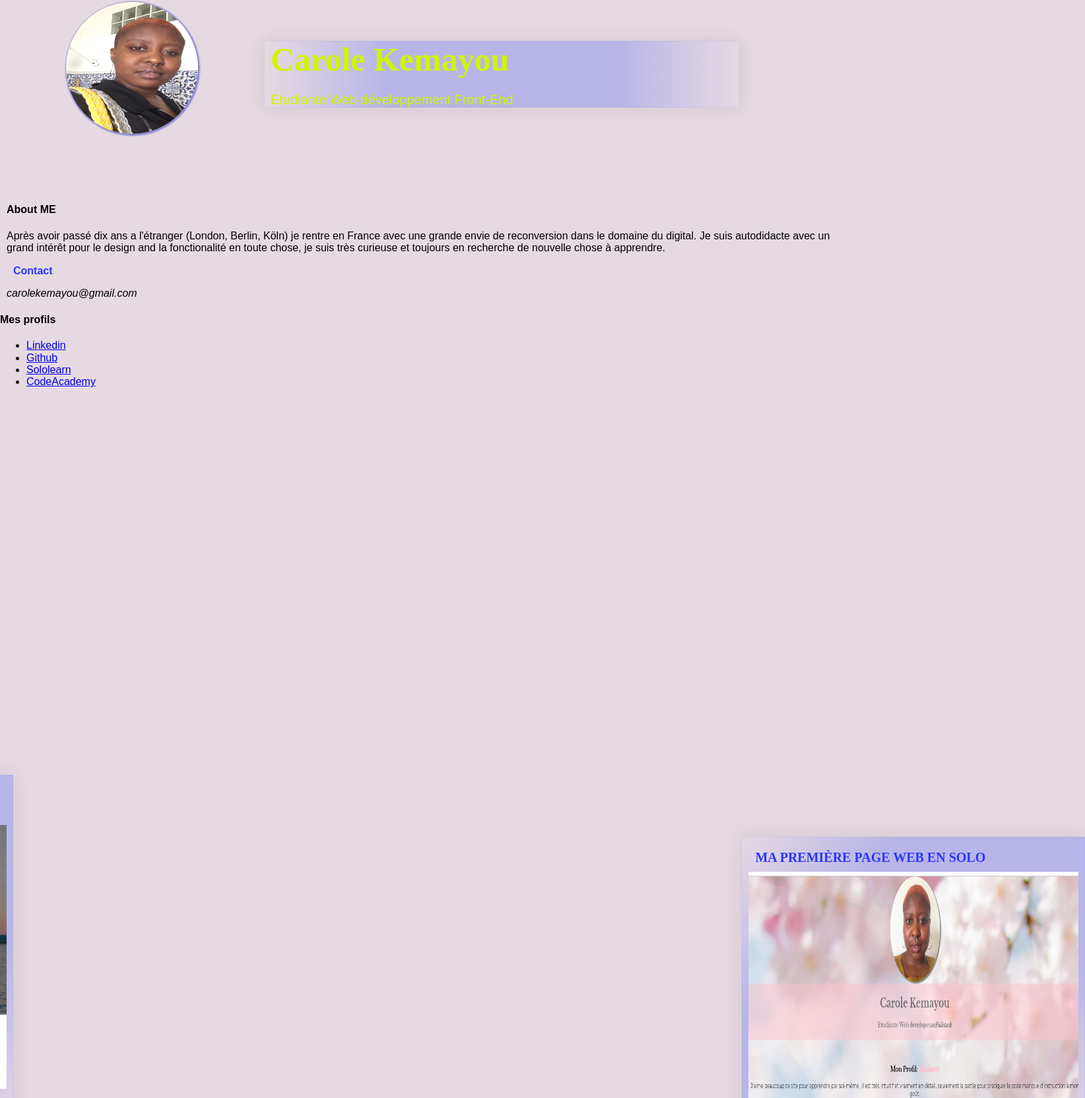
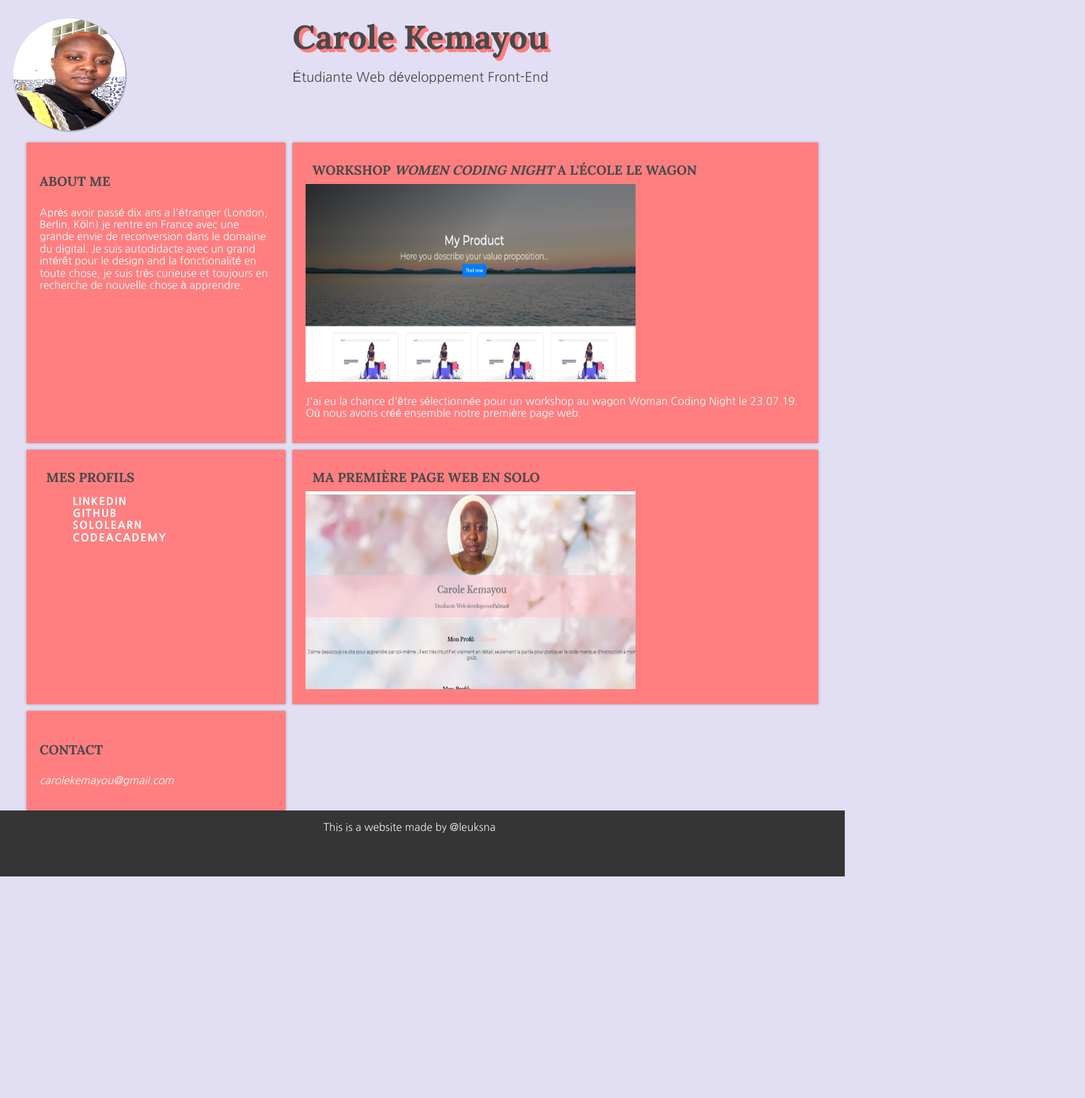
Before and after one commit to leuksna/portofolio-2, a plain HTML site: page index.html in a window 1280 px wide. Shown: the part 17-1682 px from the top of the page at 66% size, 1644 px wide, since content can reach past the window. After the commit the page ends 1346 px from the top, so only its background shows below. Drawn offline with nearby package versions, Linux system fonts and the light colour scheme.

Commit message:
Update style.css

```diff
--- a/style.css
+++ b/style.css
@@ -1,221 +1,254 @@
+/* color palette neutral/soft pink, sharp small shaddow
+simple layout, sharp font, add tech photo*/
+
+
 body {
-	 font-family: sans-serif;
-	 background-color: #9D6C8C3F;
+	font-family: 'Nanum Gothic', sans-serif;
+	background-color:#E2DEF3FF;
+	color: white;
+}
+
+.header-wrapper {
+
+	max-height: 1200px;
+	margin:0 auto;
+	padding: 15px 20px;
+	margin-top: 30px;
+	display: grid;
+	grid-template-columns: repeat(3, 1fr);
+	grid-template-areas: "portrait intro intro";
+	color: white;
+}
+
+.portrait img {
+	grid-area: portrait;
+	width: 170px;
+	height: 170px;
+	border-radius: 85px;
+	filter:brightness(1.1) contrast(1.2);
+	box-shadow: 1px 1px 1px 1px rgba(0, 0, 0,.25);
+
+}
+
+.intro{
+	grid-area: intro;
+	padding: 0 10px ;
+	border-width: 1px;
+	font-size: 20px;
+	color: #494949FF;
+	}
+
+.intro h1 {
+	font-family: 'Lora', serif;
+	font-size: 50px;
+	padding: 0;
+	margin: 0;
+	text-shadow: rgb(255, 127, 128) 1px 1px,
+    rgb(255, 127, 128) 2px 2px,
+    rgb(255, 127, 128) 3px 3px,
+    rgb(255, 127, 128) 4px 4px,
+    rgb(255, 127, 128) 5px 5px;
+
+}
+
+/*main content styling*/
+
+.main-wrapper{
+
+	max-width: 1200px;
+	margin: auto;
+
+
+}
+
+.wrapper {
+
+	max-width: 100%;
+	margin: auto;
+	display: grid;
+	grid-template-columns: repeat(3,1fr);
+	grid-gap: 10px;
+	grid-template-areas:
+	"about workshop workshop"
+	"profil firsttry firsttry"
+	"contact . .";
+
 }
 
 
-nav {
-
-	font-family: 'Crimson Pro', serif;
-	text-transform: uppercase;
-	color: #D0F400FF;
-	background-color: #2B35FF;
-	list-style: : none;
-	text-align: right;
-	box-shadow: 2px 2px #DBDBDBFF, -2px -2px #DBDBDBFF;
-background: linear-gradient(90deg,
-     rgba(0, 38, 255, 0) 0%,
-     rgba(0, 38, 255, 0.2) 25%,
-     rgba(0, 38, 255, 0.2) 75%,
-     rgba(0, 38, 255, 0) 100%);
-   box-shadow: 0 0 25px rgba(0, 0, 0, 0.1),
-     inset 0 0 1px rgba(0, 38, 255, 0.6);
+/*about me section*/
+.about-me{
+	grid-area: about;
+	padding: 20px;
+	box-shadow: 0 0 4px rgba(0,0,0,.25);
+	border-radius: 2px;
+	background-color: #FF7F80FF;
 }
 
-
-nav li {
-	display: inline-block;
-	padding: 0 25px 0 25px;
-
-}
-.portrait img {
-	width: 200px;
-	height: 200px;
-	position: relative;
-	left: 100px;
-	top: 20px;
-	border-radius: 100px;
-	box-shadow: 1px 1px 2px 2px #2E32CA7E;
+.about-me h4 {
+	font-family: 'Lora', serif;
+	font-size: 20px;
+	text-transform: uppercase;
+	color: #494949FF;
 }
 
-.intro{
-	width: 700px;
-	color: #D0F400FF;
-	background-color:#2B35FF;
-	padding: 0 10px 0 10px;
-	border-width: 1px;
-	display: block;
-	font-size: 20px;
-	position: relative;
-	top: -125px;
-	left: 400px;
-	background: linear-gradient(90deg,
-     rgba(0, 38, 255, 0) 0%,
-     rgba(0, 38, 255, 0.2) 25%,
-     rgba(0, 38, 255, 0.2) 75%,
-     rgba(0, 38, 255, 0) 100%);
-   box-shadow: 0 0 25px rgba(0, 0, 0, 0.1),
-     inset 0 0 1px rgba(0, 38, 255, 0.6);
-}
+/* contact section*/
+.contact{
+	grid-area: contact;
+	padding: 20px;
+	box-shadow: 0 0 4px rgba(0,0,0,.25);
+	border-radius: 2px;
+	background-color: #FF7F80FF;
 
-.intro h1 {
-	font-family: 'Crimson Pro', serif;
-	font-size: 50px;
-	padding: 0;
-	margin: 0;
-}
 
-#about{
-	width: 400px;
-	height: 400px;
-	color: #D0F400FF;
-	display: inline-block;
-	position: relative;
-	left: 150px;
-	top: -200px;
-	border-radius: 2px;
-	background: linear-gradient(180deg,
-     rgba(0, 38, 255, 0) 0%,
-     rgba(0, 38, 255, 0.2) 25%,
-     rgba(0, 38, 255, 0.2) 75%,
-     rgba(0, 38, 255, 0) 100%);
-   box-shadow: 0 0 25px rgba(0, 0, 0, 0.1),
-     inset 0 0 1px rgba(0, 38, 255, 0.6);
-     z-index: 4;
-}
-
-#about h4 {
-	font-family: 'Crimson Pro', serif;
-	font-size: 20px;
-	text-transform: uppercase;
-	color: #2B35FF;
-}
-
-.about-me{
-	margin: 10px;
-
-}
-.contact{
-	margin: 10px;
 
 }
 .contact h4{
-	margin: 10px;
-	color: #2B35FF;
+	font-family: 'Lora', serif;
+	font-size: 20px;
+	text-transform: uppercase;
+	color: #494949FF;
 }
 
+/*profil section*/
+.profil-wrapper{
+	grid-area:profil;
+	box-shadow: 0 0 4px rgba(0,0,0,.25);
+	padding: 20px;
+	border-radius: 2px;
+	background-color: #FF7F80FF;
+	color: #494949FF;
 
-.profil{
-	width: 300px;
-	height: 200px;
-	color: #2B35FF;
-	display: inline-block;
-	position: relative;
-	bottom: 120px;
-	left: 400px;
-	border-radius: 2px;
-	background: linear-gradient(130deg,
-     rgba(0, 38, 255, 0) 0%,
-     rgba(0, 38, 255, 0.2) 25%,
-     rgba(0, 38, 255, 0.2) 75%,
-     rgba(0, 38, 255, 0) 100%);
-   box-shadow: 0 0 25px rgba(0, 0, 0, 0.1),
-     inset 0 0 1px rgba(0, 38, 255, 0.6);
-     z-index: 3;
+
 }
 
-.profil h4 {
-	font-family: 'Crimson Pro', serif;
+.profil-wrapper h4 {
+	font-family: 'Lora', serif;
 	font-size: 20px;
 	text-transform: uppercase;
 	margin: 10px;
 }
-
-.profil a {
+.profil-wrapper ul li{
+	list-style-type: none;
+}
+.profil-wrapper a {
+	text-transform: uppercase;
 	text-decoration: none;
-	color:  #D0F400FF;
+	letter-spacing: .1em;
+	font-weight: bold;
+	padding: 10px;
+	color: white;
 }
 
 a:hover {
-  text-decoration: underline;
-  color: #2B35FF;
+  color: hotpink;
+  cursor: pointer;
   }
 
+/*project section*/
+
 .workshop{
-	color: #D0F400FF;
-	width: 500px;
-	height: 530px;
-	display: inline-block;
-	z-index: 2;
-	position: relative;
-	right: 500px;
-	top: 570px;
-	padding: 10px;
-	background: linear-gradient(130deg,
-     rgba(0, 38, 255, 0) 0%,
-     rgba(0, 38, 255, 0.2) 25%,
-     rgba(0, 38, 255, 0.2) 75%,
-     rgba(0, 38, 255, 0) 100%);
-   box-shadow: 0 0 25px rgba(0, 0, 0, 0.1),
-     inset 0 0 1px rgba(0, 38, 255, 0.6);
-}
+	grid-area: workshop;
+	padding: 20px;
+	box-shadow: 0 0 4px rgba(0,0,0,.25);
+	border-radius: 2px;
+	background-color: #FF7F80FF;
+	color: white;
+	}
+
 .workshop img {
 	width: 500px;
-	height: 400px;
+	height: 300px;
 }
 
 .workshop h4 {
-	font-family: 'Crimson Pro', serif;
+	font-family: 'Lora', serif;
 	font-size: 20px;
 	text-transform: uppercase;
 	margin: 10px;
-	color: #2B35FF;
+	color: #494949FF;
 }
+
 .first-try {
-	color: #2B35FF;
-	width: 500px;
-	height: 450px;
-	display: inline-block;
-	z-index: 1;
-	position: relative;
-	left: 600px;
-	top: 570px;
-	padding: 10px;
-	background: linear-gradient(130deg,
-     rgba(0, 38, 255, 0) 0%,
-     rgba(0, 38, 255, 0.2) 25%,
-     rgba(0, 38, 255, 0.2) 75%,
-     rgba(0, 38, 255, 0) 100%);
-   box-shadow: 0 0 25px rgba(0, 0, 0, 0.1),
-     inset 0 0 1px rgba(0, 38, 255, 0.6);
+	grid-area: firsttry;
+	padding: 20px;
+	box-shadow: 0 0 4px rgba(0,0,0,.25);
+	border-radius: 2px;
+	background-color: #FF7F80FF;
+	color: #494949FF;
+
 }
 
 .first-try img {
 	width: 500px;
-	height: 400px;
+	height: 300px;
 	}
+
 .first-try h4{
-	font-family: 'Crimson Pro', serif;
+	font-family: 'Lora', serif;
 	font-size: 20px;
 	text-transform: uppercase;
 	margin: 10px;
+}
+/*footer*/
+footer{
+	display: grid;
+	color: #eee;
+	background-color:#353535FF;
+   	margin:auto;
+	grid-template-columns:minmax(20px,300px);
+	justify-content: center;
+	grid-template-rows: 1fr 1fr;
+
+}
+
+
+/*tablet media query*/
+@media screen and (max-width:950px){
+	.wrapper{
+		grid-template-areas:
+		"about profil contact"
+		"workshop workshop workshop"
+		"firsttry firsttry firsttry";
 	}
+	.intro{
+		grid-column: 1/5;
+		text-align: center;
 
-footer{
-	color: #D0F400FF;
-	background: linear-gradient(130deg,
-     rgba(0, 38, 255, 0) 0%,
-     rgba(0, 38, 255, 0.2) 25%,
-     rgba(0, 38, 255, 0.2) 75%,
-     rgba(0, 38, 255, 0) 100%);
-   box-shadow: 0 0 25px rgba(0, 0, 0, 0.1),
-     inset 0 0 1px rgba(0, 38, 255, 0.6);
-	text-align: right;
-	position: relative;
-	top: 800px;
-	left: 550px;
-	display: inline-block;
-	padding: 10px;
+	}
+	.portrait{
+		grid-column: 1/5;
+		text-align: center;
+	}
+	.header-wrapper{
+		margin-top: 0;
+		grid-gap: 5px;
+	}
+}
+
+/* mobile media query*/
+@media screen and (max-width:690px){
+	.portrait{
+		grid-column: 1/5;
+		text-align: center;
+
+	}
+	.intro{
+		grid-column: 1/5;
+		text-align: center;
+	}
+	.header-wrapper{
+		margin-top: 0;
+		padding: 0;
+	}
+	.wrapper{
+		grid-template-areas:
+		"about about about "
+		"profil profil profil"
+		"workshop workshop workshop"
+		"firsttry firsttry firsttry"
+		"contact contact contact" ;
+	}
 
 
 }
```
